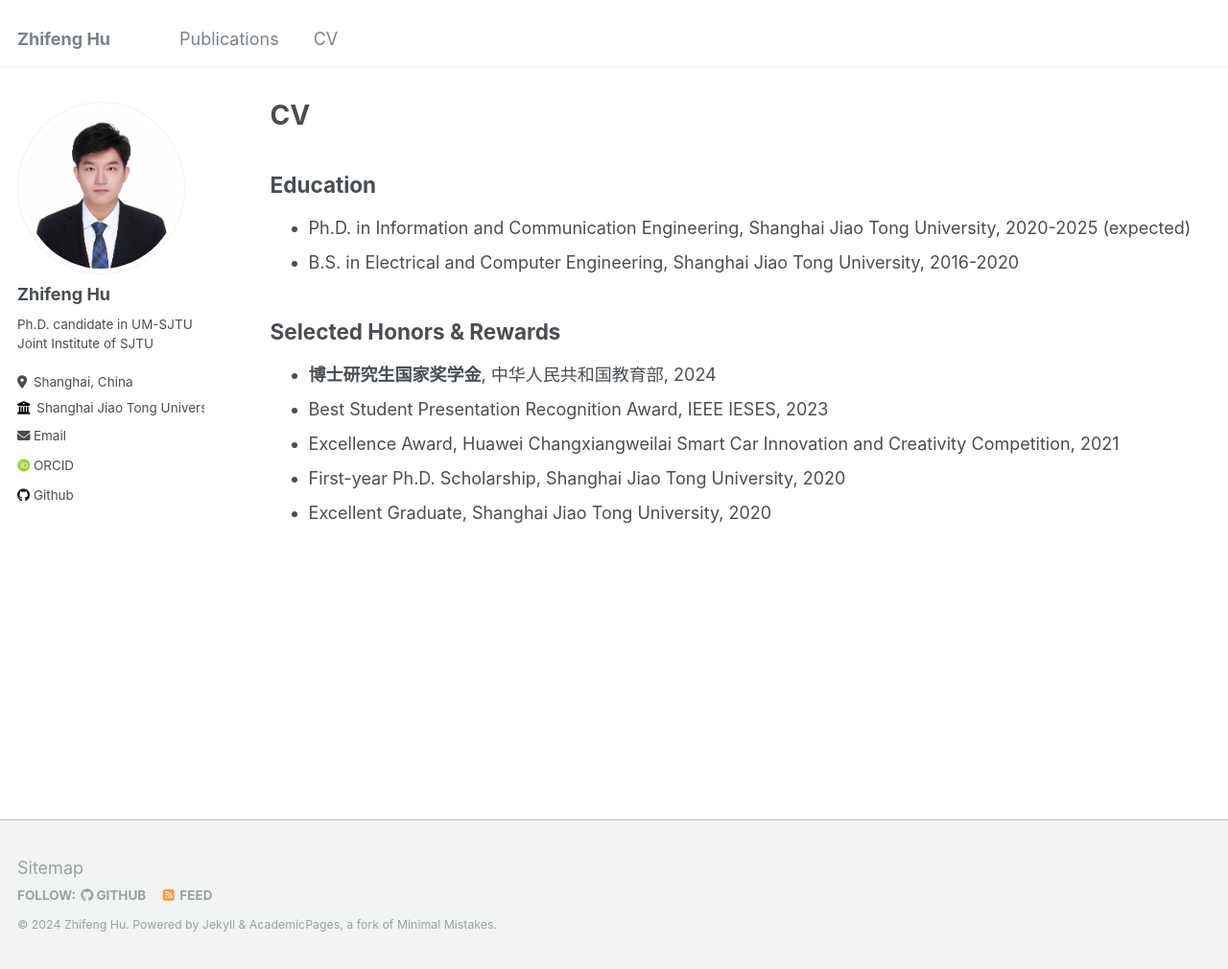
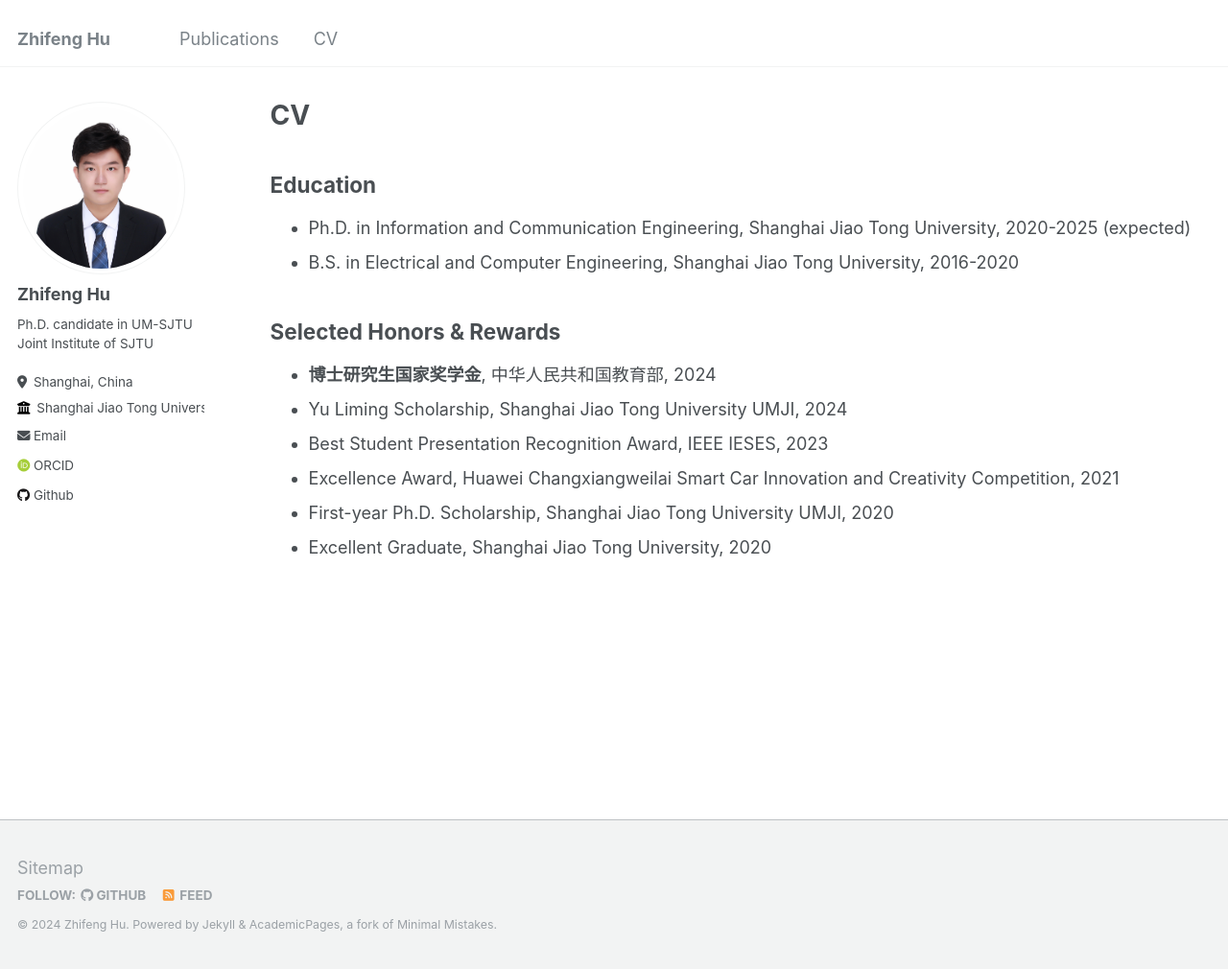
Before and after one commit to CantorHu/CantorHu.github.io, a Jekyll site: the page built from _pages/cv.md, in a window 1280 px wide and 1010 px high. Shown: the whole window at 96% size. Built offline with Jekyll 4.4.1, drawn with Linux system fonts in a browser that asks for light colours; some web fonts are replaced.

Commit message:
Update cv.md

```diff
--- a/_pages/cv.md
+++ b/_pages/cv.md
@@ -18,7 +18,8 @@ Education
 Selected Honors & Rewards
 -----
 - **博士研究生国家奖学金**, 中华人民共和国教育部, 2024
+- Yu Liming Scholarship, Shanghai Jiao Tong University UMJI, 2024
 - Best Student Presentation Recognition Award, IEEE IESES, 2023
 - Excellence Award, Huawei Changxiangweilai Smart Car Innovation and Creativity Competition, 2021
-- First-year Ph.D. Scholarship, Shanghai Jiao Tong University, 2020
+- First-year Ph.D. Scholarship, Shanghai Jiao Tong University UMJI, 2020
 - Excellent Graduate, Shanghai Jiao Tong University, 2020
```
